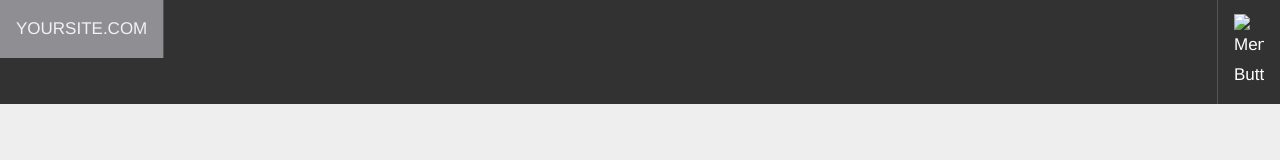
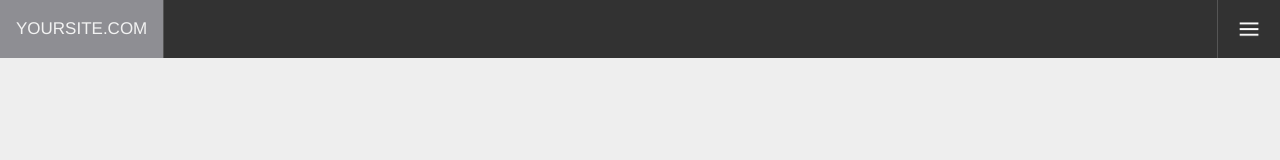
Before and after one commit to Intripath/Intripath.github.io, a plain HTML site: page index.html in a window 1280 px wide. Drawn offline with Linux system fonts and the light colour scheme.

Commit message:
Images fix

```diff
--- a/index.html
+++ b/index.html
@@ -9,7 +9,7 @@
 
         <title>Intripath's | Portfolio</title>
 
-        <link rel="shortcut icon" type="image/png" href="img/favicon.png">
+        <link rel="shortcut icon" type="image/png" href="images/favicon.png">
 
         <link rel="stylesheet" type="text/css" href="style.css?version=1">
     </head>
@@ -19,7 +19,7 @@
             <a href="index.html" class="rightVerticalLine">YOURSITE.COM</a>
             <a href="image-example.html">Image Page Test</a>
             <a href="text-example.html">Text Page Test</a>
-            <a href="javascript:void(0);" class="icon leftVerticalLine" onclick="myFunction()"><img src="img/menu.png" height="30" width="30" alt="Menu Button" aria-label="Menu Button"></img>
+            <a href="javascript:void(0);" class="icon leftVerticalLine" onclick="myFunction()"><img src="images/menu.png" height="30" width="30" alt="Menu Button" aria-label="Menu Button"></img>
             </a>
         </div>
     </body>
```
